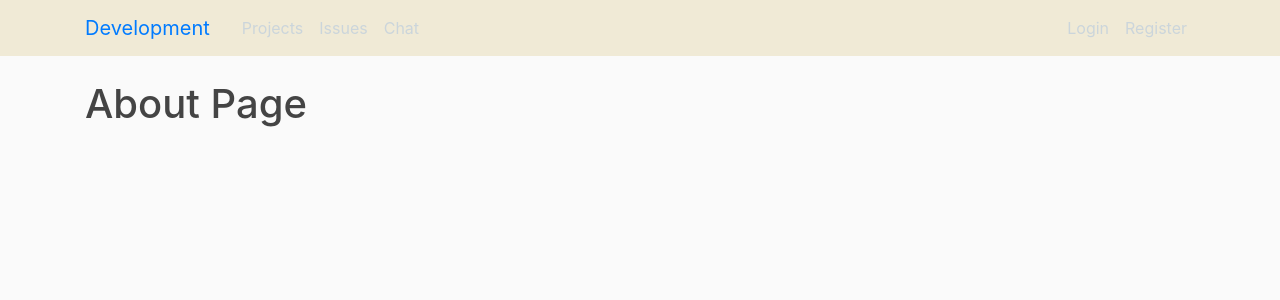
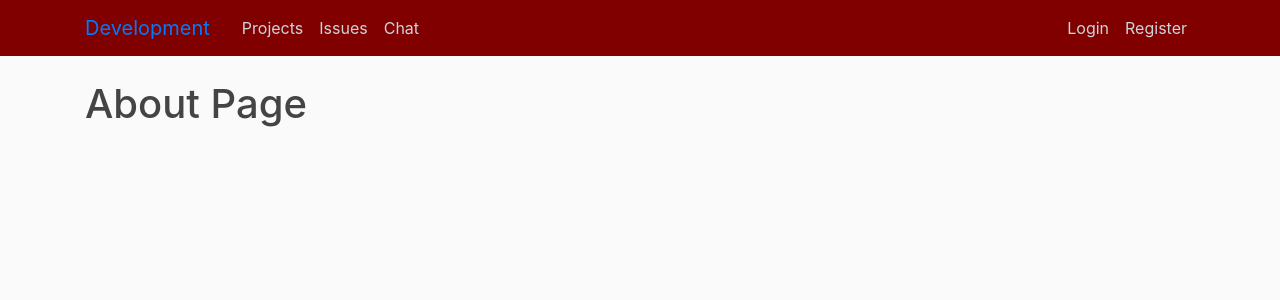
Before and after one commit to matttse/projectmanagementservice, a Flask app: page /about in a window 1280 px wide. Shown: the top 300 px of the page. Run offline with Flask 2, Linux system fonts and the light colour scheme; some libraries are stand-ins or nearby versions.

Commit message:
updated to red

```diff
--- a/service_application_package/templates/layout.html
+++ b/service_application_package/templates/layout.html
@@ -69,7 +69,7 @@
     <script type="text/JavaScript">
       var hostName = window.location.hostname;
       if (hostName.indexOf("dev") > -1 || hostName.indexOf("localhost") > -1) {
-          document.getElementById("layout_navbar").style = "background-color: #F0EAD6;";
+          document.getElementById("layout_navbar").style = "background-color: #800000;";
           document.getElementById("home_title").innerText = "Development";
           console.log('development');
       } else  {
```
